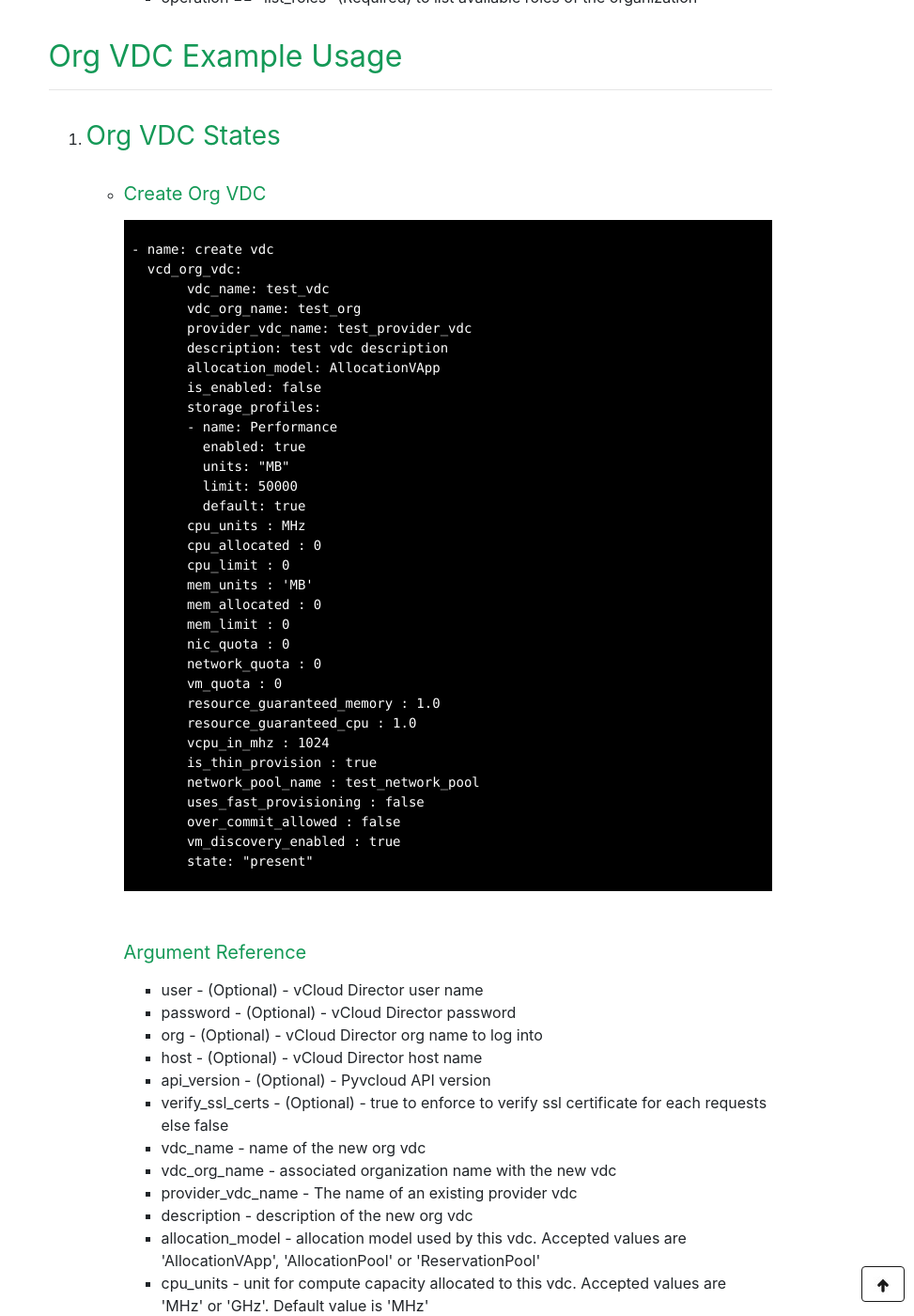
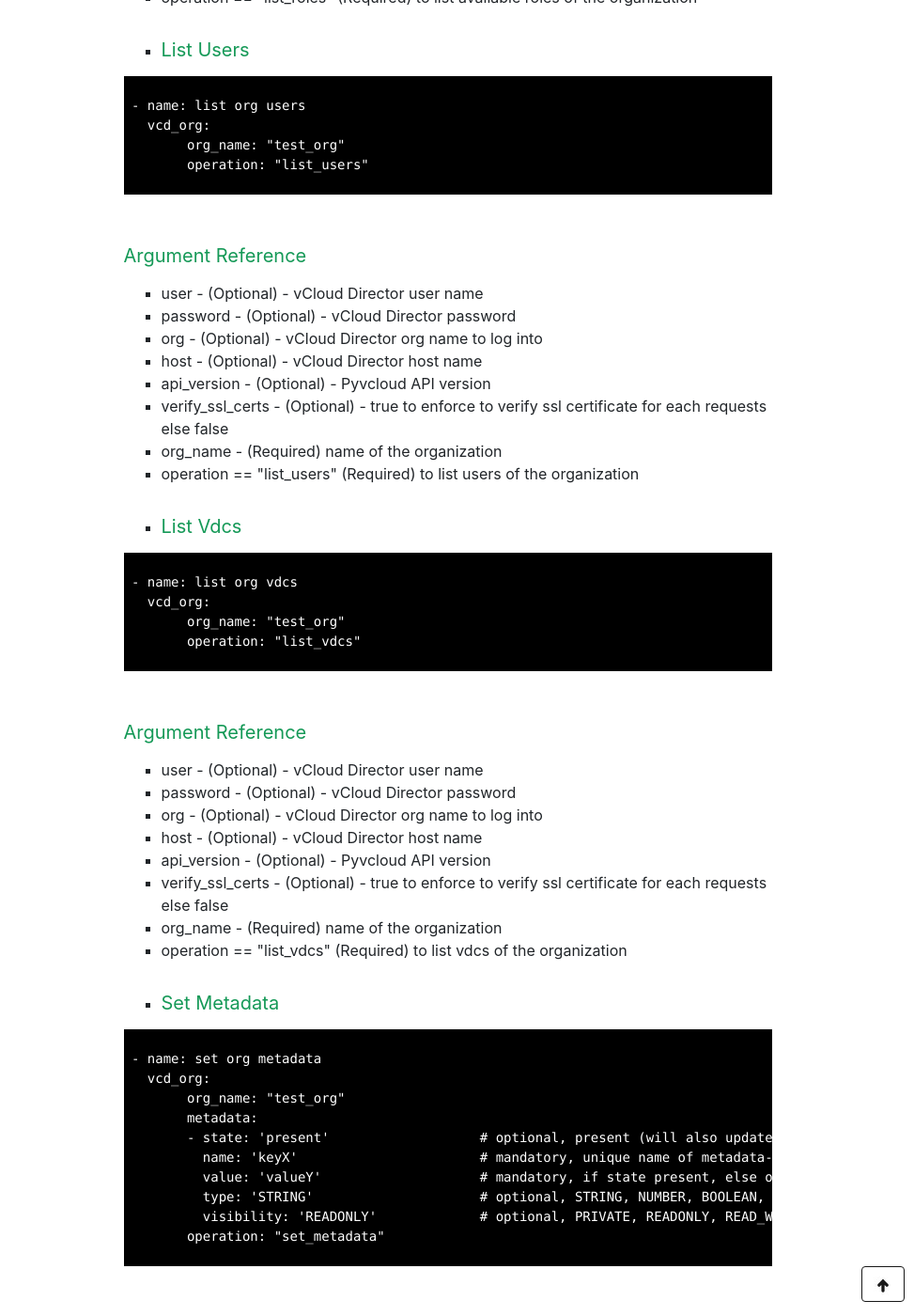
Before and after one commit to vmware-archive/ansible-module-vcloud-director, a Jekyll site: the page built from docs/index.md, in a window 1280 px wide and 1400 px high, scrolled down 37053 px. Shown: the whole window at 94% size, without its empty margins (307-1280 px from the left). Built offline with Jekyll 4.4.1, drawn with Linux system fonts in a browser that asks for light colours; nearby versions of some CDN libraries; some of the changed text lies outside the part shown.

```diff
--- a/docs/index.md
+++ b/docs/index.md
@@ -1697,6 +1697,84 @@ and any objects it contains that are in a state that normally allows removal. Th
 <li>verify_ssl_certs - (Optional) - true to enforce to verify ssl certificate for each requests else false</li>
 <li>org_name - (Required) name of the organization</li>
 <li>operation == "list_roles" (Required) to list available roles of the organization</li>
+</ul>
+<ul>
+<li>
+<h5>List Users</h5>
+</li>
+</ul>
+<pre>
+<code>
+ - name: list org users
+   vcd_org:
+	org_name: "test_org"
+	operation: "list_users"
+
+</code>
+</pre>
+<h5>Argument Reference</h5>
+<ul>
+<li>user - (Optional) - vCloud Director user name</li>
+<li>password - (Optional) - vCloud Director password</li>
+<li>org - (Optional) - vCloud Director org name to log into</li>
+<li>host - (Optional) - vCloud Director host name</li>
+<li>api_version - (Optional) - Pyvcloud API version</li>
+<li>verify_ssl_certs - (Optional) - true to enforce to verify ssl certificate for each requests else false</li>
+<li>org_name - (Required) name of the organization</li>
+<li>operation == "list_users" (Required) to list users of the organization</li>
+<li>
+<h5>List Vdcs</h5>
+</li>
+</ul>
+<pre>
+<code>
+ - name: list org vdcs
+   vcd_org:
+	org_name: "test_org"
+	operation: "list_vdcs"
+
+</code>
+</pre>
+<h5>Argument Reference</h5>
+<ul>
+<li>user - (Optional) - vCloud Director user name</li>
+<li>password - (Optional) - vCloud Director password</li>
+<li>org - (Optional) - vCloud Director org name to log into</li>
+<li>host - (Optional) - vCloud Director host name</li>
+<li>api_version - (Optional) - Pyvcloud API version</li>
+<li>verify_ssl_certs - (Optional) - true to enforce to verify ssl certificate for each requests else false</li>
+<li>org_name - (Required) name of the organization</li>
+<li>operation == "list_vdcs" (Required) to list vdcs of the organization</li>
+<li>
+<h5>Set Metadata</h5>
+</li>
+</ul>
+<pre>
+<code>
+ - name: set org metadata
+   vcd_org:
+	org_name: "test_org"
+	metadata:
+	- state: 'present'                   # optional, present (will also update value), absent, default: present
+	  name: 'keyX'                       # mandatory, unique name of metadata-entry
+	  value: 'valueY'                    # mandatory, if state present, else optional as it will be ignored
+	  type: 'STRING'                     # optional, STRING, NUMBER, BOOLEAN, DATA_TIME, default: STRING
+	  visibility: 'READONLY'             # optional, PRIVATE, READONLY, READ_WRITE, default: READONLY
+	operation: "set_metadata"
+
+</code>
+</pre>
+<h5>Argument Reference</h5>
+<ul>
+<li>user - (Optional) - vCloud Director user name</li>
+<li>password - (Optional) - vCloud Director password</li>
+<li>org - (Optional) - vCloud Director org name to log into</li>
+<li>host - (Optional) - vCloud Director host name</li>
+<li>api_version - (Optional) - Pyvcloud API version</li>
+<li>verify_ssl_certs - (Optional) - true to enforce to verify ssl certificate for each requests else false</li>
+<li>org_name - (Required) name of the organization</li>
+<li>metadata - (Required) dictionary of metadata</li>
+<li>operation == "set_metadata" (Required) to set metadata of the organization</li>
 </ul>
 </ul>
 </ol>
```
Also changed, not shown: roles/org/tasks/main.yml (+38 -0 lines).
